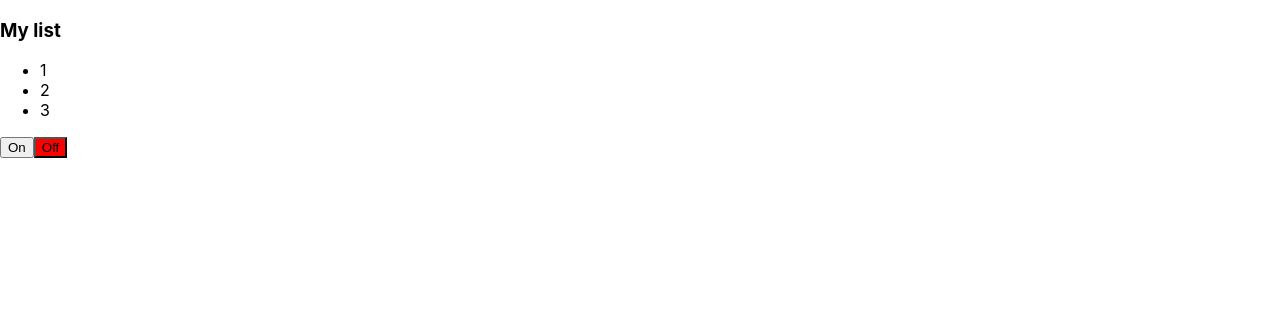
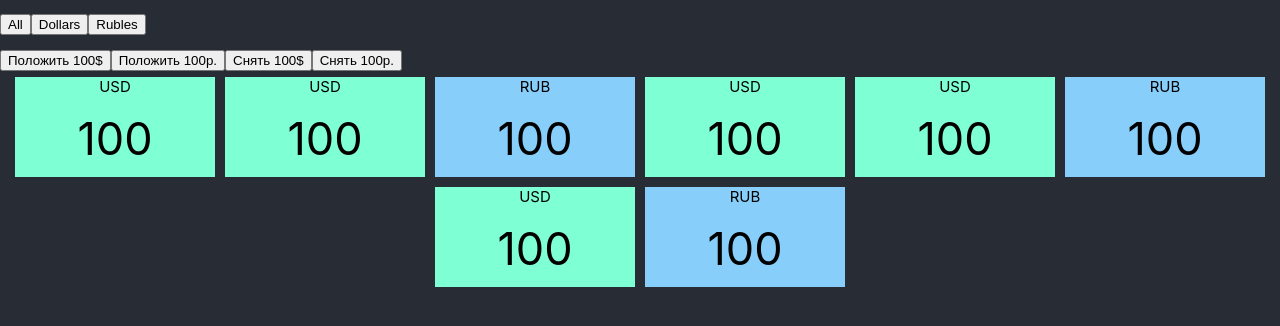
Before and after one commit to john1925brown/training__react, a React (Create React App) app: page / in a window 1280 px wide. Shown: the top 326 px of the page. Built offline with nearby package versions, Linux system fonts and the light colour scheme.

Commit message:
add task sprint 01, lesson 03, part 1

```diff
--- a/package.json
+++ b/package.json
@@ -10,9 +10,11 @@
     "@types/node": "^16.7.13",
     "@types/react": "^18.0.0",
     "@types/react-dom": "^18.0.0",
+    "@types/uuid": "^10.0.0",
     "react": "^19.0.0",
     "react-dom": "^19.0.0",
     "react-scripts": "5.0.1",
+    "styled-components": "^6.1.13",
     "typescript": "^4.4.2",
     "web-vitals": "^2.1.0"
   },
--- a/src/App.tsx
+++ b/src/App.tsx
@@ -1,12 +1,14 @@
 import React from 'react';
 import { Accordeon } from './components/Accordeon';
 import { Radio } from './components/Radio/Radio';
+import { CashMashine } from './components/CashMashine/CashMashine';
 
 function App() {
   return (
     <div className="App">
-      <Accordeon title="My list" />
-      <Radio />
+      {/* <Accordeon title="My list" /> */}
+      {/* <Radio /> */}
+      <CashMashine />
     </div>
   );
 }
--- /dev/null
+++ b/src/components/CashMashine/CashMashine.css
@@ -0,0 +1,38 @@
+.CashMashine {
+  text-align: center;
+}
+
+.CashMashine-logo {
+  height: 40vmin;
+  pointer-events: none;
+}
+
+@media (prefers-reduced-motion: no-preference) {
+  .CashMashine-logo {
+    animation: CashMashine-logo-spin infinite 20s linear;
+  }
+}
+
+.CashMashine-header {
+  background-color: #282c34;
+  min-height: 100vh;
+  display: flex;
+  flex-direction: column;
+  align-items: center;
+  justify-content: center;
+  font-size: calc(10px + 2vmin);
+  color: white;
+}
+
+.CashMashine-link {
+  color: #61dafb;
+}
+
+@keyframes CashMashine-logo-spin {
+  from {
+    transform: rotate(0deg);
+  }
+  to {
+    transform: rotate(360deg);
+  }
+}
--- /dev/null
+++ b/src/components/CashMashine/CashMashine.tsx
@@ -0,0 +1,64 @@
+import React, { useState } from 'react';
+import './CashMashine.css';
+import { Country } from './Country';
+import { v1 } from 'uuid';
+
+export type BanknotsType = 'USD' | 'RUB' | 'All';
+
+export type MoneyType = {
+  banknote: string;
+  nominal: number;
+  id: string;
+};
+
+let defaultMoney: Array<MoneyType> = [
+  { banknote: 'USD', nominal: 100, id: v1() },
+  { banknote: 'USD', nominal: 100, id: v1() },
+  { banknote: 'RUB', nominal: 100, id: v1() },
+  { banknote: 'USD', nominal: 100, id: v1() },
+  { banknote: 'USD', nominal: 100, id: v1() },
+  { banknote: 'RUB', nominal: 100, id: v1() },
+  { banknote: 'USD', nominal: 100, id: v1() },
+  { banknote: 'RUB', nominal: 100, id: v1() },
+];
+
+export const moneyFilter = (
+  money: Array<MoneyType>,
+  filter: BanknotsType
+): any => {
+  if (filter === 'All') {
+    return money;
+  }
+
+  return money.filter((m) => m.banknote === filter);
+};
+
+export const CashMashine = () => {
+  const [money, setMoney] = useState<Array<MoneyType>>(defaultMoney);
+  const [filterValue, setFilterValue] = useState<BanknotsType>('All');
+
+  const filteredMoney = moneyFilter(money, filterValue);
+
+  const addMoney = (banknote: BanknotsType) => {
+    const newMoney = { banknote, nominal: 100, id: v1() };
+    setMoney([newMoney, ...money]);
+  };
+
+  const removeMoney = (banknote: BanknotsType) => {
+    // const index = money.findIndex
+    //  if (index !== -1) {
+    //      setMoney(money.filter((el, i) => ...));
+    //  }
+  };
+
+  return (
+    <div className="App">
+      <Country
+        data={filteredMoney}
+        setFilterValue={setFilterValue}
+        addMoney={addMoney}
+        removeMoney={removeMoney}
+      />
+    </div>
+  );
+};
--- /dev/null
+++ b/src/components/CashMashine/City.tsx
@@ -0,0 +1,23 @@
+import React from 'react';
+import { CurrentBankomat } from './CurrentBankomat';
+import styled from 'styled-components';
+import { MoneyType } from './CashMashine';
+
+type CityPropsType = {
+  data: Array<MoneyType>;
+};
+
+export const City = ({ data }: CityPropsType) => {
+  const mappedMoney = data.map((el: MoneyType, index) => (
+    <CurrentBankomat key={el.id} money={el} />
+  ));
+
+  return <Wrapper>{mappedMoney}</Wrapper>;
+};
+
+const Wrapper = styled.div`
+  justify-content: center;
+  display: flex;
+  flex-direction: row;
+  flex-wrap: wrap;
+`;
--- /dev/null
+++ b/src/components/CashMashine/Country.tsx
@@ -0,0 +1,88 @@
+import React from 'react';
+import { City } from './City';
+import { BanknotsType, MoneyType } from './CashMashine';
+import styled from 'styled-components';
+
+type CountryPropsType = {
+  data: Array<MoneyType>;
+  setFilterValue: (filterValue: BanknotsType) => void;
+  addMoney: (banknote: BanknotsType) => void;
+  removeMoney: (banknote: BanknotsType) => void;
+};
+
+export const Country = ({
+  data,
+  setFilterValue,
+  addMoney,
+  removeMoney,
+}: CountryPropsType) => {
+  const setAll = () => {
+    setFilterValue('All');
+  };
+
+  const setUSD = () => {
+    setFilterValue('USD');
+  };
+
+  const setRUB = () => {
+    setFilterValue('RUB');
+  };
+
+  const addMoneyHandler = (banknote: BanknotsType) => {
+    addMoney(banknote);
+  };
+
+  const removeMoneyHandler = (banknote: BanknotsType) => {
+    removeMoney(banknote);
+  };
+
+  return (
+    <Terminal>
+      <div>
+        <button onClick={setAll}>All</button>
+        <button onClick={setUSD}>Dollars</button>
+        <button onClick={setRUB}>Rubles</button>
+      </div>
+      <div>
+        <button
+          onClick={() => {
+            addMoneyHandler('USD');
+          }}
+        >
+          Положить 100$
+        </button>
+        <button
+          onClick={() => {
+            addMoneyHandler('RUB');
+          }}
+        >
+          Положить 100р.
+        </button>
+        <button
+          onClick={() => {
+            removeMoneyHandler('USD');
+          }}
+        >
+          Снять 100$
+        </button>
+        <button
+          onClick={() => {
+            removeMoneyHandler('USD');
+          }}
+        >
+          Снять 100р.
+        </button>
+      </div>
+      <City data={data} />
+    </Terminal>
+  );
+};
+
+const Terminal = styled.span`
+  display: flex;
+  flex-direction: column;
+  width: 100%;
+  min-height: 100vh;
+  font-size: 30px;
+  background-color: #282c34;
+`;
--- /dev/null
+++ b/src/components/CashMashine/CurrentBankomat.tsx
@@ -0,0 +1,54 @@
+import React from 'react';
+import styled from 'styled-components';
+import { MoneyType } from './CashMashine';
+
+type CurrentBankomatPropsType = {
+  money: MoneyType;
+};
+
+export const CurrentBankomat = ({ money }: CurrentBankomatPropsType) => {
+  return (
+    <Banknote color={money.banknote === 'USD' ? 'aquamarine' : 'lightskyblue'}>
+      <Name>{money.banknote}</Name>
+      <Nominal>{money.nominal}</Nominal>
+    </Banknote>
+  );
+};
+
+type ColorType = {
+  color: 'aquamarine' | 'lightskyblue';
+};
+
+const BanknoteGreen = styled.div`
+  background-color: aquamarine;
+  width: 400px;
+  height: 200px;
+  margin: 10px;
+`;
+
+const BanknoteBlue = styled.div`
+  background-color: lightskyblue;
+  width: 400px;
+  height: 200px;
+  margin: 10px;
+`;
+
+const Banknote = styled.div<ColorType>`
+  background-color: ${(props) => props.color};
+  width: 200px;
+  height: 100px;
+  margin: 5px;
+`;
+
+const Name = styled.span`
+  display: flex;
+  justify-content: center;
+  font-size: 15px;
+`;
+
+const Nominal = styled.span`
+  display: flex;
+  justify-content: center;
+  margin-top: 15px;
+  font-size: 45px;
+`;
```
Also changed, not shown: src/components/Rating/Rating.tsx (added, +16 -0 lines), src/components/Rating/Star/Star.tsx (added, +17 -0 lines), 1 other file (tests, documents, lock files or other folders).
